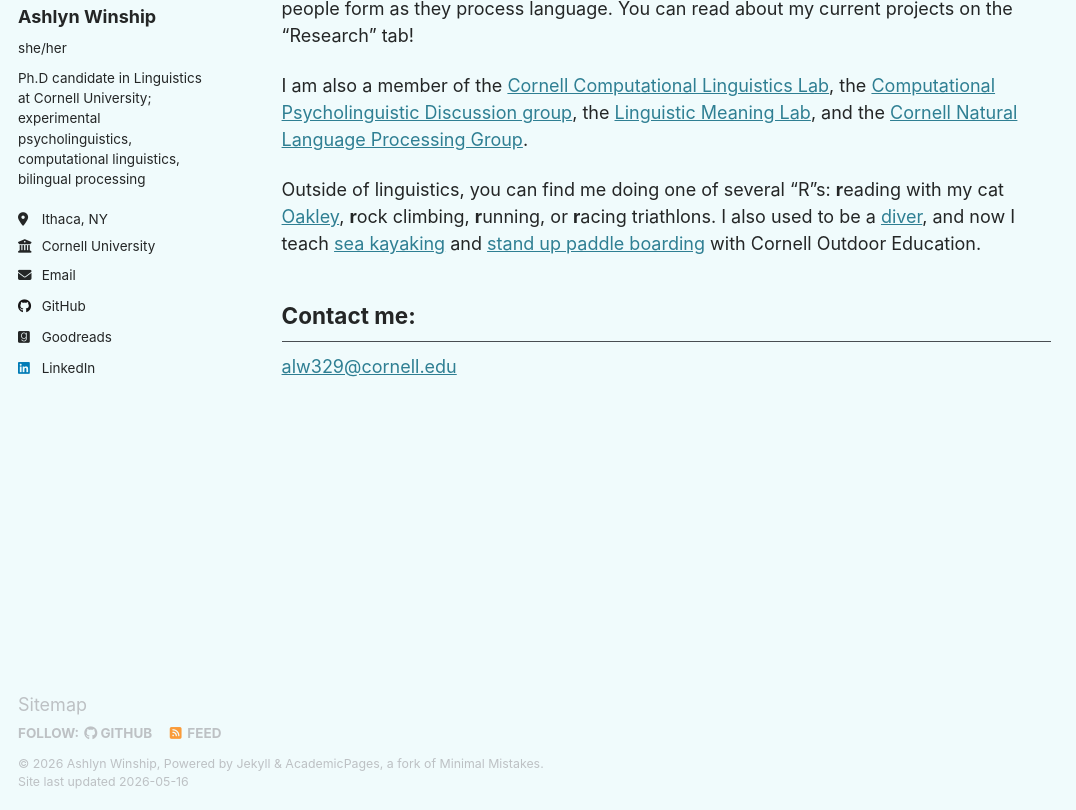
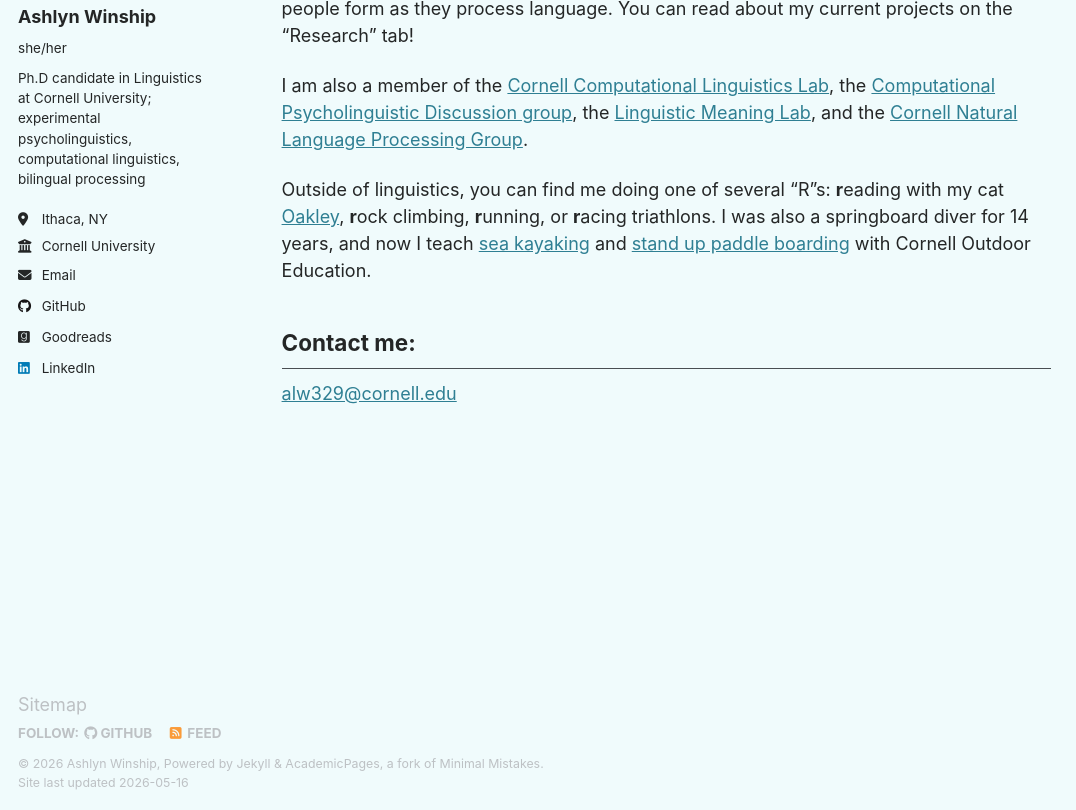
Before and after one commit to ashlynwinship/ashlynwinship.github.io, a Jekyll site: the page built from _pages/about.md, in a window 1280 px wide and 1095 px high, cut to the strip 285-1095 px from the top of the window. Shown: the whole strip, without its empty margins (0-1076 px from the left). Built offline with Jekyll 4.4.1, drawn with Linux system fonts in a browser that asks for light colours.

Commit message:
Update about.md

```diff
--- a/_pages/about.md
+++ b/_pages/about.md
@@ -13,7 +13,7 @@ I am a Ph.D candidate in the Department of Linguistics at Cornell, focusing on e
 
 I am also a member of the <a target="_blank" rel="noopener" href="https://conf.ling.cornell.edu/compling/">Cornell Computational Linguistics Lab</a>, the <a target="_blank" rel="noopener" href="https://c-psyd.github.io/">Computational Psycholinguistic Discussion group</a>, the <a target="_blank" rel="noopener" href="https://lime-lab-cornell.github.io/">Linguistic Meaning Lab</a>, and the <a target="_blank" rel="noopner" href="https://nlp.cornell.edu/">Cornell Natural Language Processing Group</a>.
 
-Outside of linguistics, you can find me doing one of several "R"s: <b>r</b>eading with my cat <a target="_blank" rel="noopener" href="/files/IMG_0229.jpeg">Oakley</a>, <b>r</b>ock climbing, <b>r</b>unning, or <b>r</b>acing triathlons. I also used to be a <a target="_blank" rel="noopener" href="https://secure.meetcontrol.com/divemeets/system/profile.php?number=24901">diver</a>, and now I teach <a target="_blank" rel="noopener" href="https://scl.cornell.edu/coe/pe-courses/fall-pe-courses/paddling/intro-sea-kayak">sea kayaking</a> and <a target="_blank" rel="noopener" href="https://scl.cornell.edu/coe/pe-courses/fall-pe-courses/paddling/sup">stand up paddle boarding</a> with Cornell Outdoor Education.
+Outside of linguistics, you can find me doing one of several "R"s: <b>r</b>eading with my cat <a target="_blank" rel="noopener" href="/files/IMG_0229.jpeg">Oakley</a>, <b>r</b>ock climbing, <b>r</b>unning, or <b>r</b>acing triathlons. I was also a springboard diver for 14 years, and now I teach <a target="_blank" rel="noopener" href="https://scl.cornell.edu/coe/pe-courses/fall-pe-courses/paddling/intro-sea-kayak">sea kayaking</a> and <a target="_blank" rel="noopener" href="https://scl.cornell.edu/coe/pe-courses/fall-pe-courses/paddling/sup">stand up paddle boarding</a> with Cornell Outdoor Education.
 
 ## Contact me:
 
```
